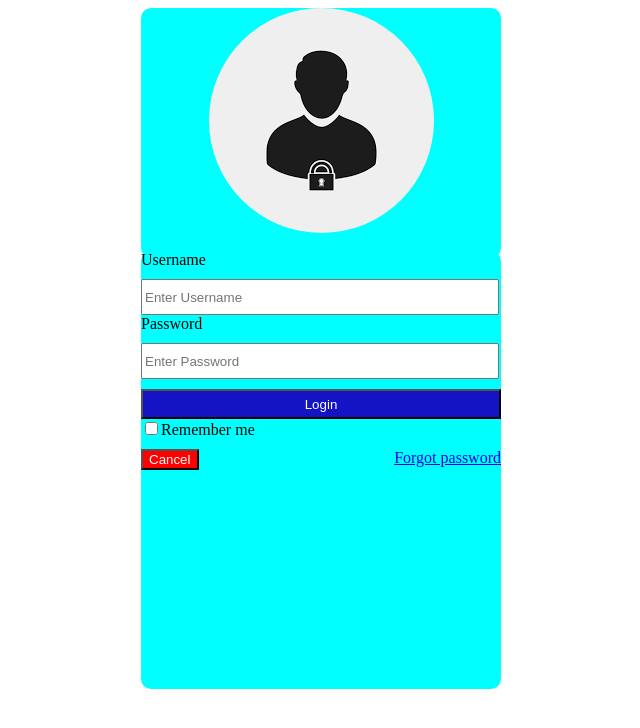
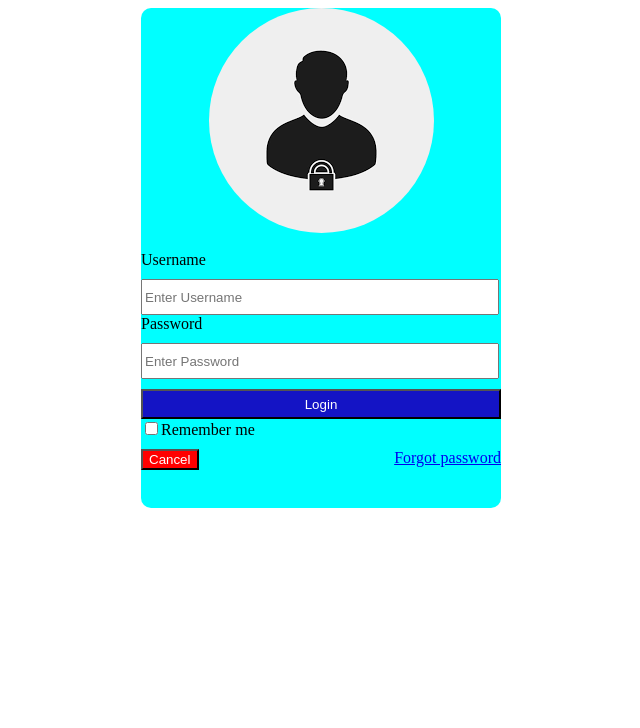
Before and after one commit to NguyenBITC/btvn, a plain HTML site: page homework/index.html in a window 1280 px wide. Shown: the whole page, without its empty margins (319-959 px from the left). Drawn offline with Linux system fonts and the light colour scheme.

Commit message:
homework

```diff
--- a/homework/styles.css
+++ b/homework/styles.css
@@ -1,6 +1,6 @@
-div{
+form{
     width: 360px;
-    height: 250px;
+    height: 500px;
     background-color: cyan;
     margin: 0 auto;
     border-radius: 10px;
```
